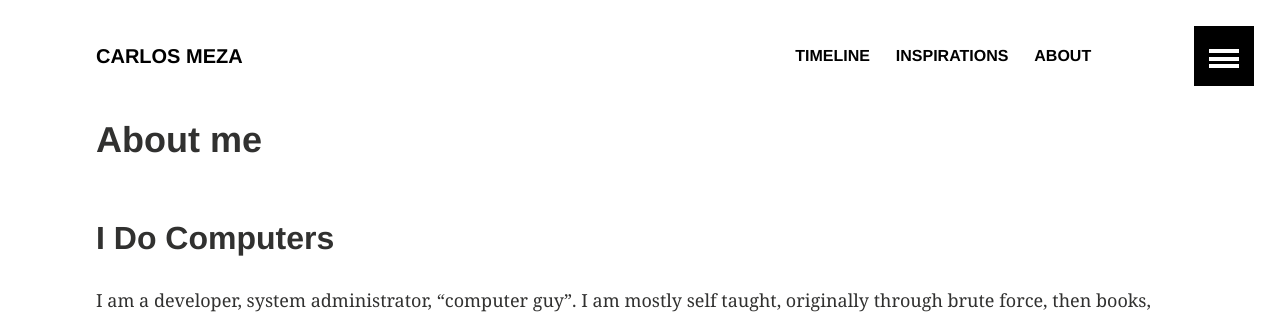
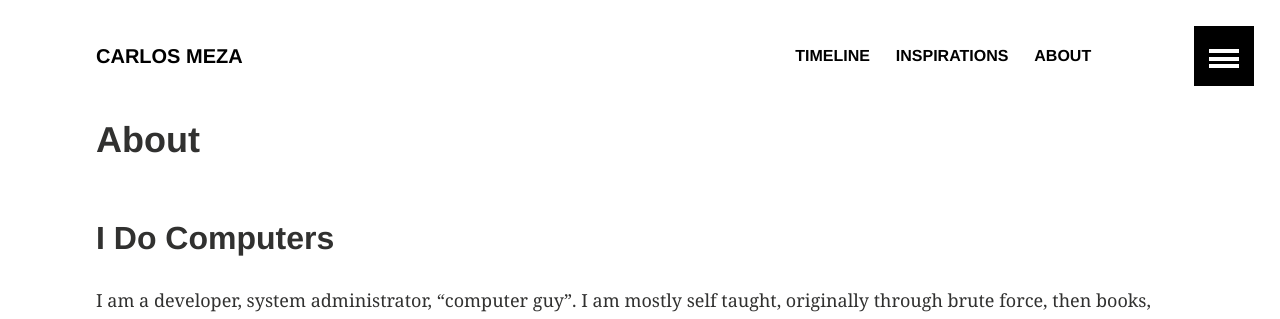
Before and after one commit to CMeza99/cmeza99.github.io, a Jekyll site: the page built from about.md, in a window 1280 px wide and 900 px high. Shown: the top 319 px of the window. Built offline with Jekyll 4.4.1, drawn with Linux system fonts in a browser that asks for light colours.

```diff
--- a/about.md
+++ b/about.md
@@ -1,8 +1,8 @@
 ---
 layout: article
-title: "About me"
+title: "About"
 #date:
-modified: 2015-03-21T12:15:51-07:00
+modified: 2015-04-09T00:15:51-07:00
 excerpt: The facts about Carlos Meza
 image:
   feature:
```
